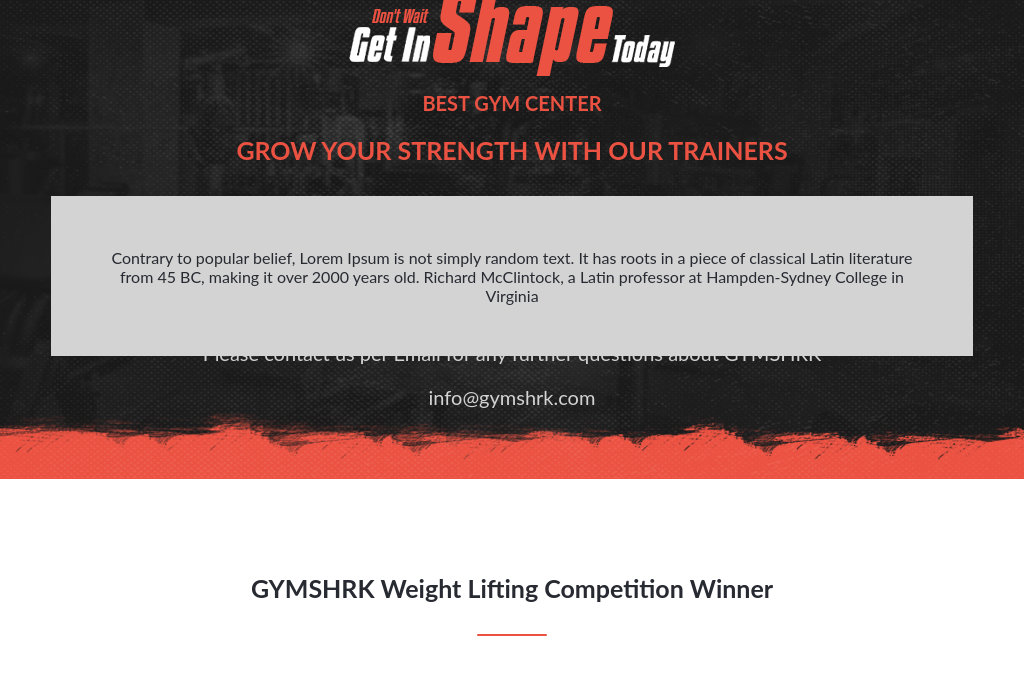
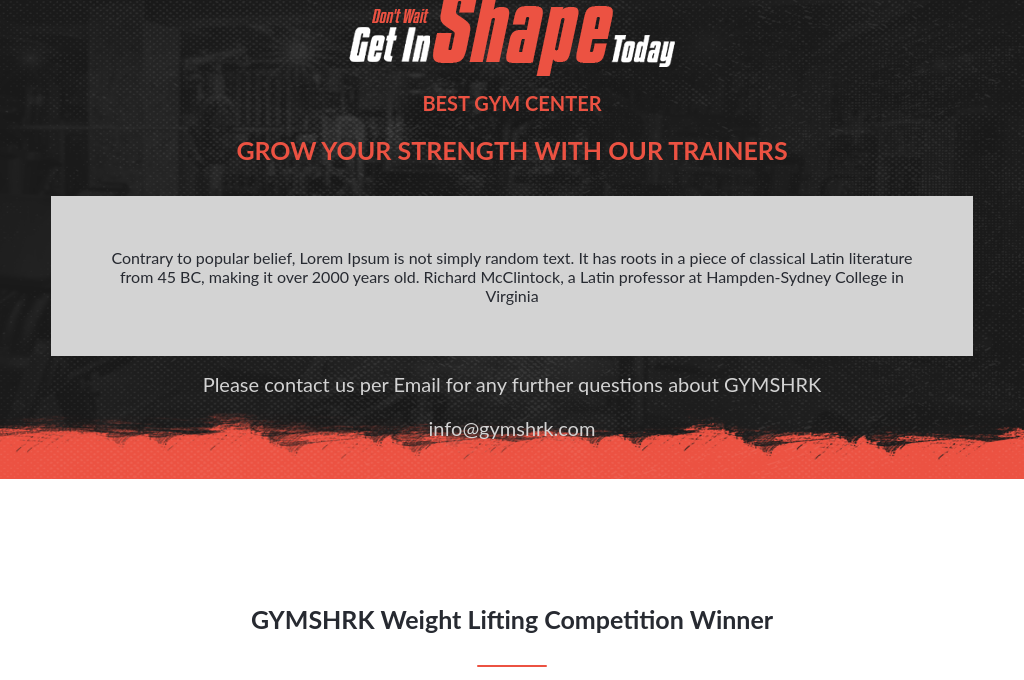
Before and after one commit to Rifat8080/mahadi_capstone_project_1, a website: page HTML pages/about.html in a window 1024 px wide. Shown: the part 102-782 px from the top of the page. Drawn offline with Linux system fonts and the light colour scheme.

Commit message:
css margins updates

```diff
--- a/Stylesheets pages/about.css
+++ b/Stylesheets pages/about.css
@@ -303,7 +303,7 @@
 
   .help-text {
     text-align: center;
-    margin-top: -3%;
+    margin-top: 0%;
     color: var(--color-third);
     font-size: 20px;
     font-family: var(--fonts);
@@ -379,7 +379,7 @@
 
   .help-text {
     text-align: center;
-    margin-top: -3%;
+    margin-top: 0%;
     color: var(--color-third);
     font-size: 20px;
     font-family: var(--fonts);
```
